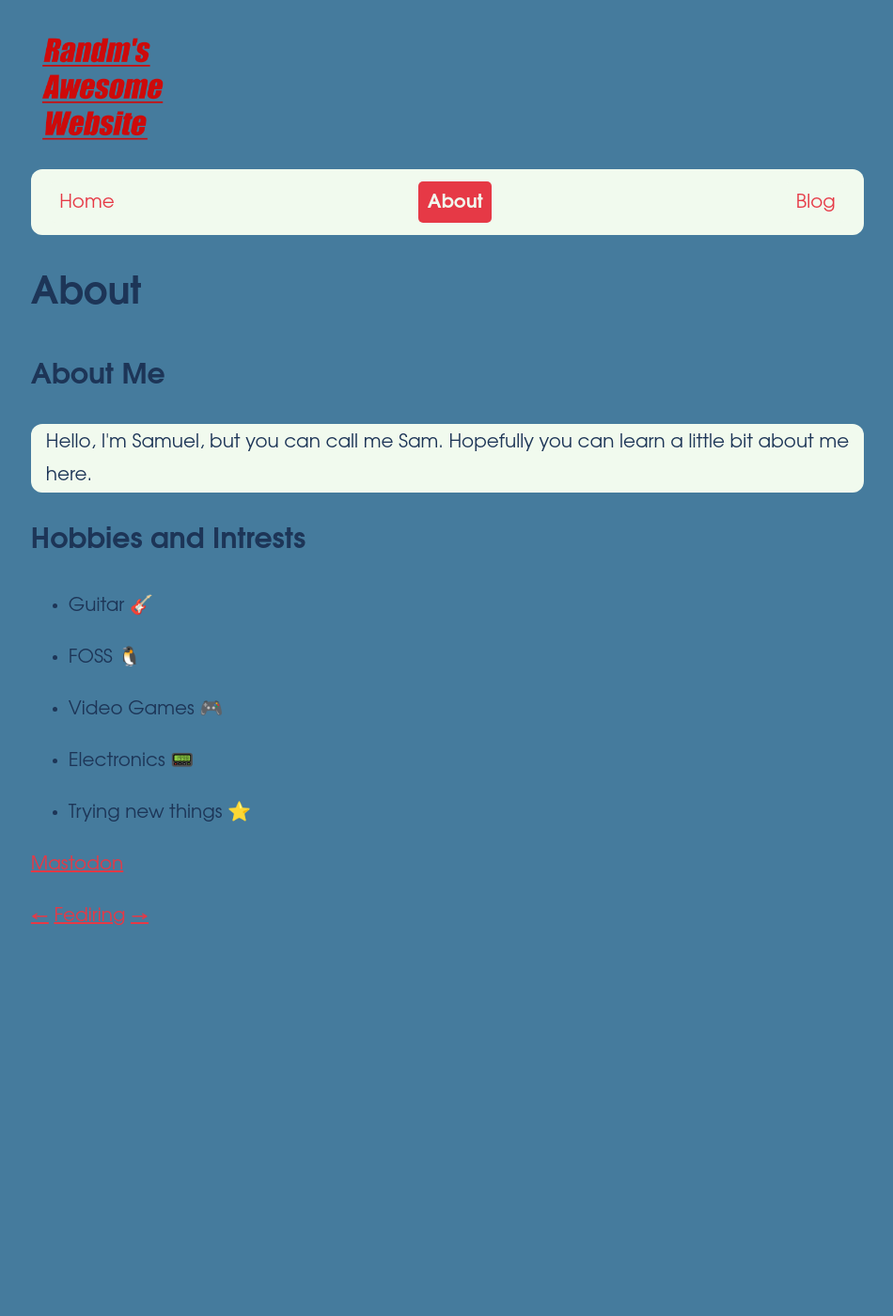
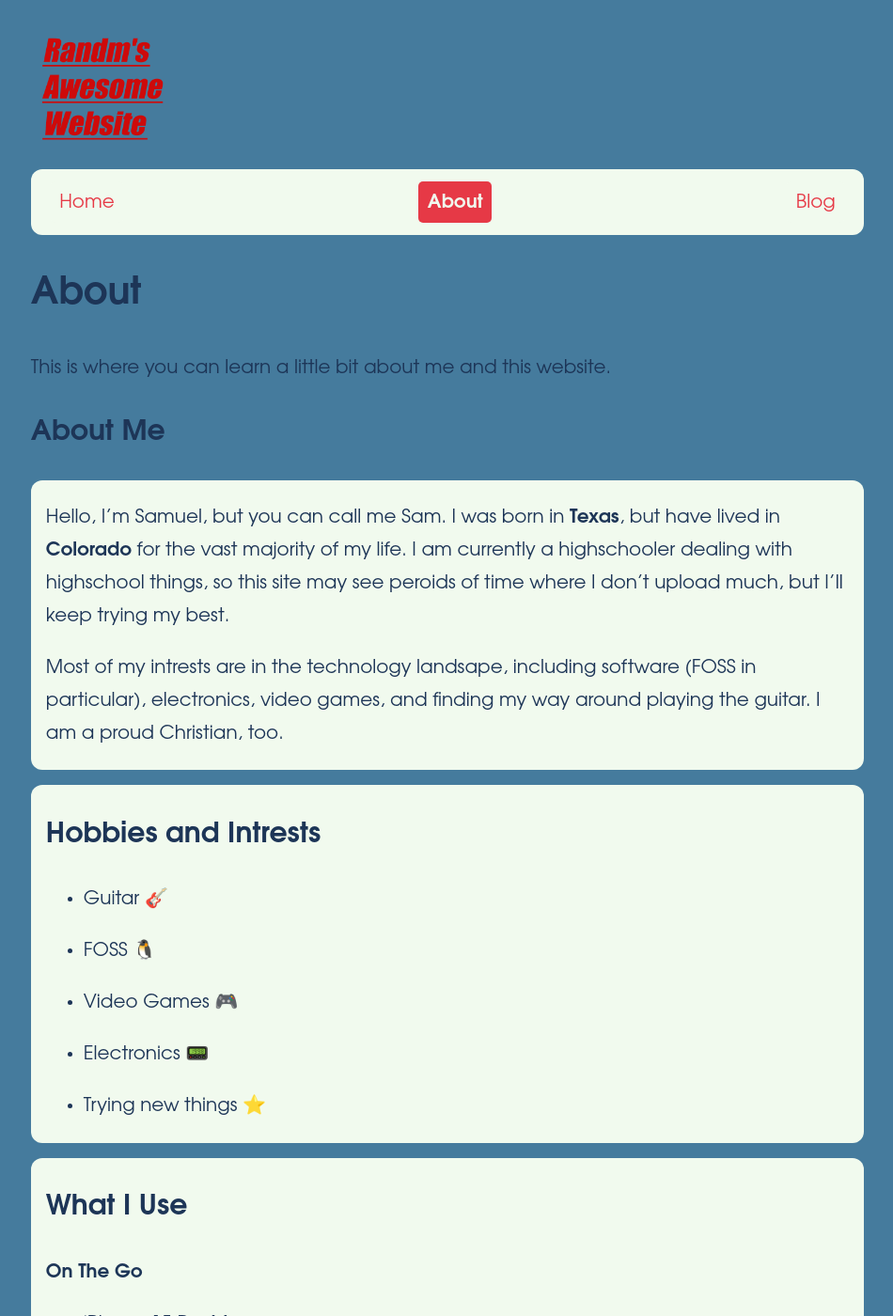
Before and after one commit to randm1/blog, a Jekyll site: the page built from about.md, in a window 1280 px wide and 1400 px high. Shown: the whole window at 94% size, without its empty margins (164-1114 px from the left). Built offline with Jekyll 4.4.1, drawn with Linux system fonts in a browser that asks for light colours; some of the changed text lies outside the part shown.

Commit message:
Revamped About page.

```diff
--- a/_config.yml
+++ b/_config.yml
@@ -1,4 +1,3 @@
 plugins:
   - jekyll-feed
   - jekyll-sitemap
-  - jekyll-seo-tag
--- a/_layouts/default.html
+++ b/_layouts/default.html
@@ -7,7 +7,6 @@
     <meta name="description" content="{{ page.description }}" />
     <link rel="stylesheet" href="/assets/css/style.css">
     {% feed_meta %}
-    {% seo %}
   </head>
   <body>
     <header>
--- a/about.md
+++ b/about.md
@@ -4,19 +4,55 @@
 permalink: /about/
 layout: default
 ---
+This is where you can learn a little bit about me and this website.
+
 # About Me
+<article class="wrapper" markdown="1">
+Hello, I'm Samuel, but you can call me Sam. I was born in **Texas**, but have lived in **Colorado** for the vast majority of my life. I am currently a highschooler dealing with highschool things, so this site may see peroids of time where I don't upload much, but I'll keep trying my best.
 
-<div class="wrapper">
-  Hello, I'm Samuel, but you can call me Sam. Hopefully you can learn a little bit about me here.
-</div>
+Most of my intrests are in the technology landsape, including software (FOSS in particular), electronics, video games, and finding my way around playing the guitar. I am a proud Christian, too.
+</article>
 
-# Hobbies and Intrests
-  - Guitar 🎸
+<article class="wrapper" markdown="1">
+## Hobbies and Intrests
 
-  - FOSS 🐧
+* Guitar 🎸
 
-  - Video Games 🎮
+* FOSS 🐧
 
-  - Electronics 📟
+* Video Games 🎮
 
-  - Trying new things ⭐️
+* Electronics 📟
+
+* Trying new things ⭐️
+</article>
+
+<article class="wrapper" markdown="1">
+## What I Use
+
+**On The Go**
+
+* iPhone 15 Pro Max
+
+* 13" M2 MacBook Air
+
+* Steam Deck
+
+**At Home**
+
+* Arch Linux (Desktop)
+</article>
+
+## About this website
+<article class="wrapper" markdown="1">
+This site was generated using [Jekyll](https://jekyllrb.com/) and deployed using [Vercel](https://vercel.com/).
+
+This site's source code can be seen on [GitHub](https://github.com/randm1/blog).
+</article>
+
+## Get in Touch
+<article class="wrapper" markdown="1">
+If you want to get in touch with me, you can:
+* [Email me](mailto:samuel.bmc@proton.me)
+* [Signal me](https://signal.me/#eu/Pcbyy-zvYLrgiMnh5fW9P4chgY53k8tXtONWAXtpdXu05XuAQi5C9LRSVfHf_ZRo)
+</article>
```
Also changed, not shown: Gemfile (+9 -5 lines), Gemfile.lock.
